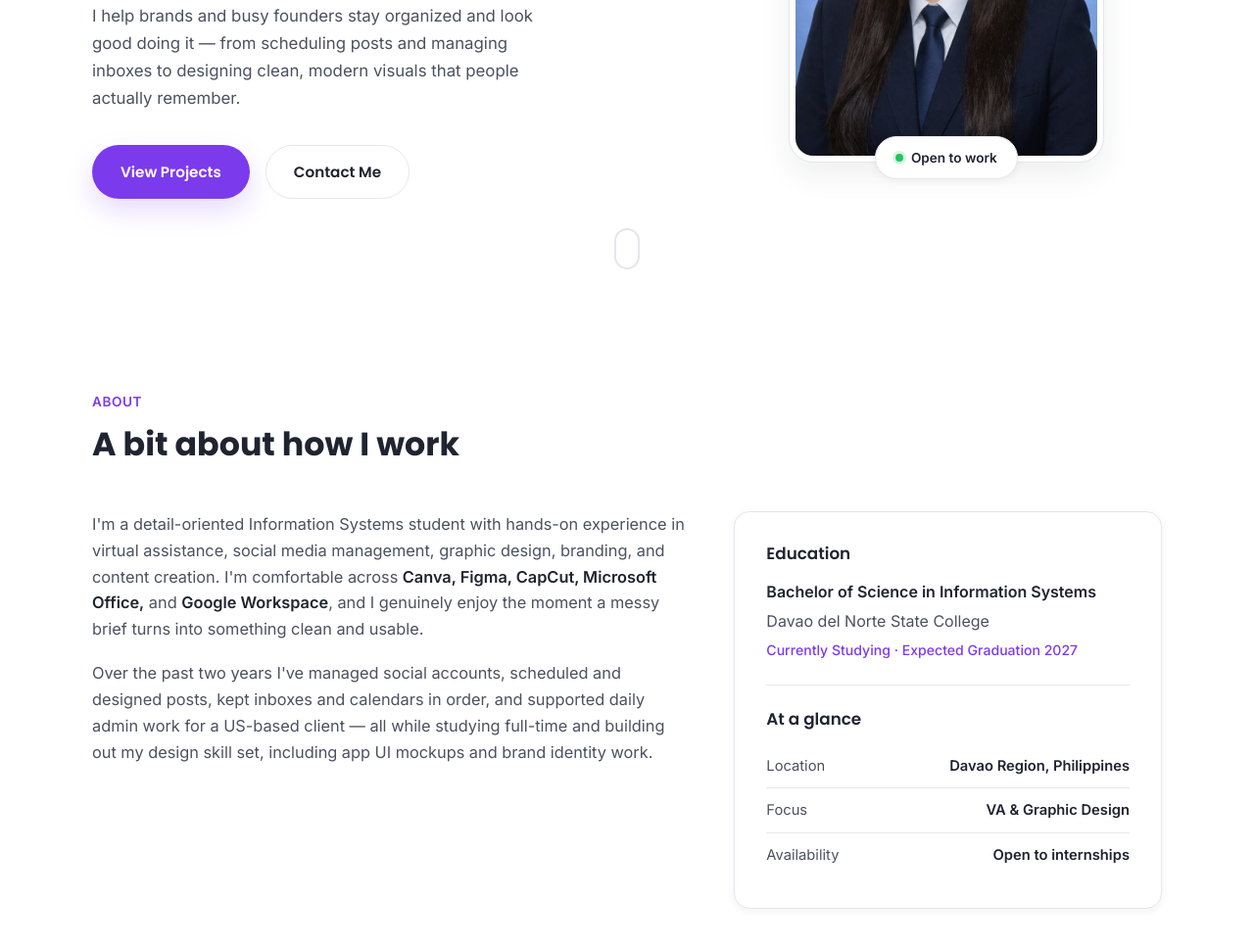
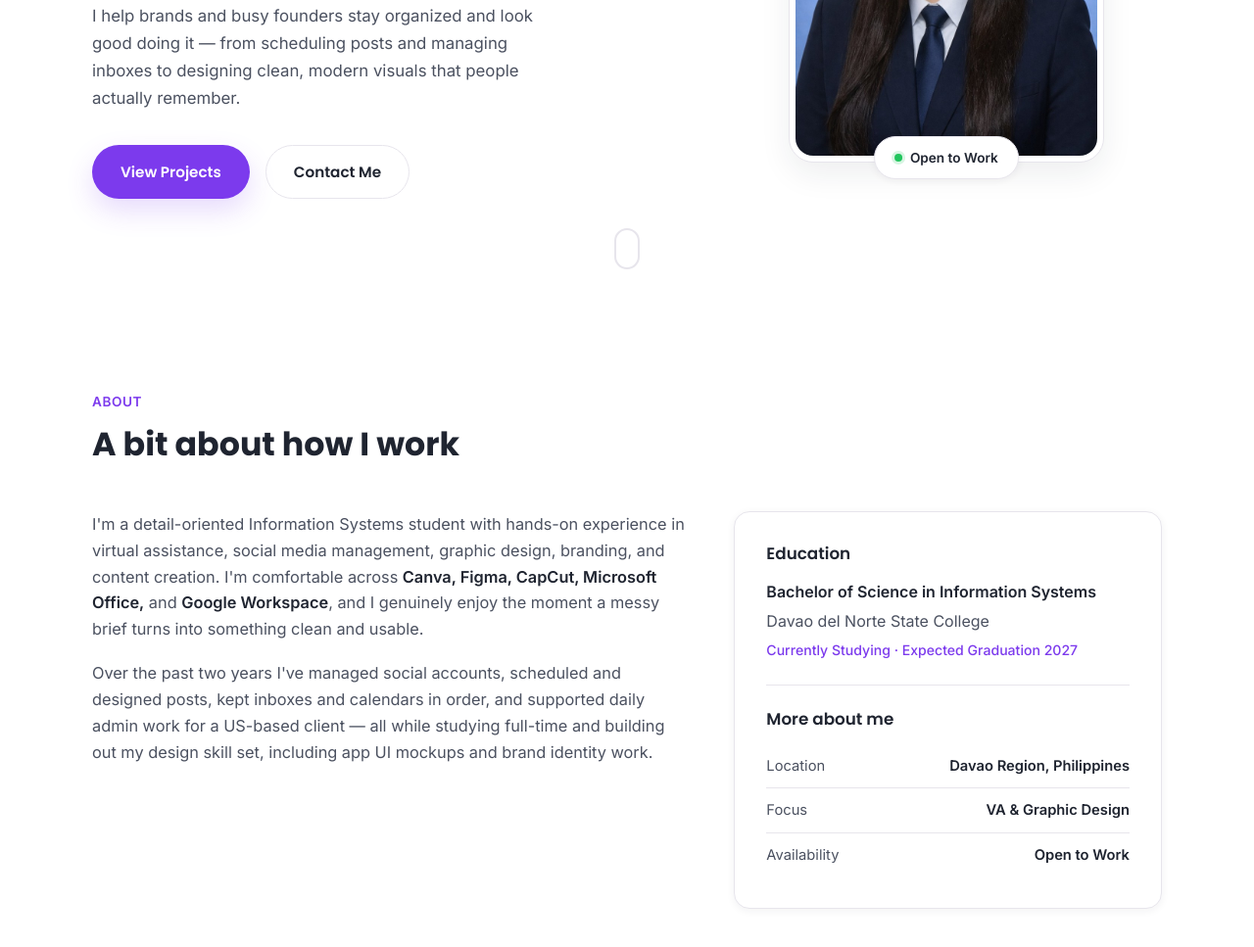
Before and after one commit to tecsonchristinenicole-is/christine-port, a plain HTML site: page index.html in a window 1280 px wide. Shown: the part 413-1380 px from the top of the page at 98% size. Drawn offline with Linux system fonts and the light colour scheme.

Commit message:
Update index.html

```diff
--- a/index.html
+++ b/index.html
@@ -80,7 +80,7 @@
           </div>
           <div class="hero-badge">
             <span class="badge-dot"></span>
-            Open to work
+            Open to Work
           </div>
         </div>
       </div>
@@ -120,11 +120,11 @@
               <p class="edu-meta">Currently Studying &middot; Expected Graduation 2027</p>
             </div>
             <hr class="card-divider">
-            <h3>At a glance</h3>
+            <h3>More about me</h3>
             <ul class="quick-facts">
               <li><span>Location</span><strong>Davao Region, Philippines</strong></li>
               <li><span>Focus</span><strong>VA &amp; Graphic Design</strong></li>
-              <li><span>Availability</span><strong>Open to internships</strong></li>
+              <li><span>Availability</span><strong>Open to Work</strong></li>
             </ul>
           </div>
         </div>
```
